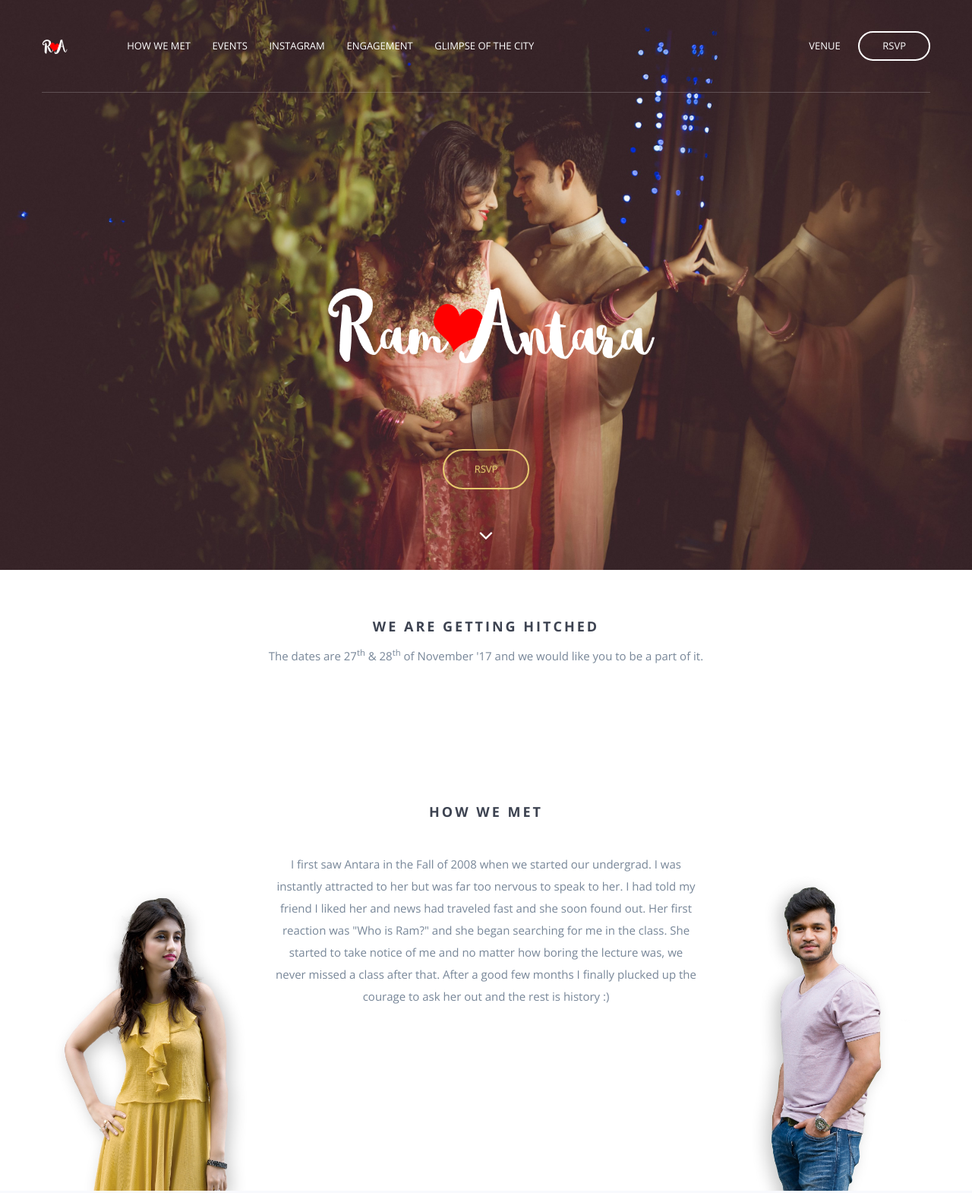
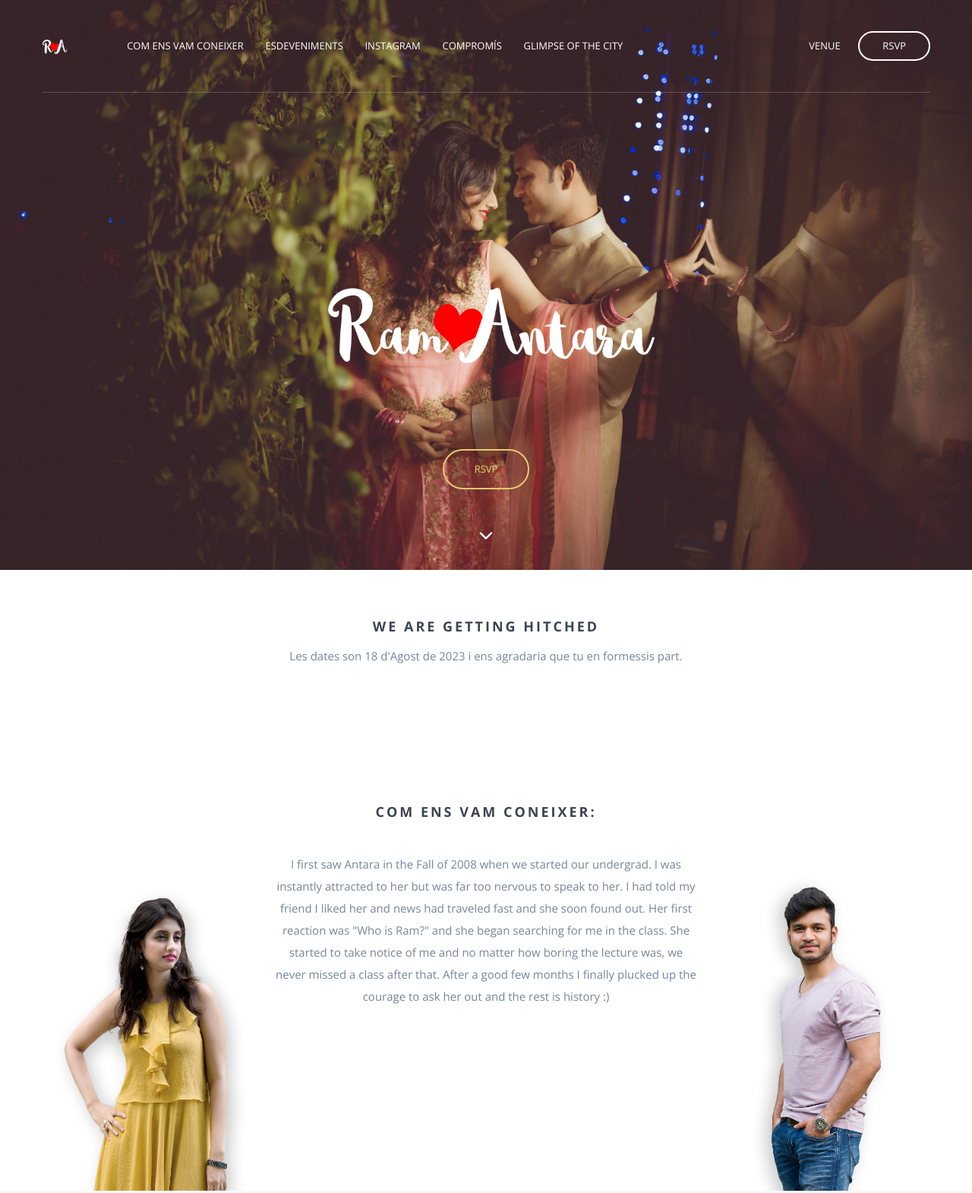
Before and after one commit to Marshall-Power/wedding-site, a website: page index.html in a window 1280 px wide. Shown: the top 1570 px of the page at 76% size. Drawn offline with nearby package versions, Linux system fonts and the light colour scheme; some packages are replaced by stand-ins of ours; grey boxes are pictures that could not be loaded; files whose address does not match are found by name.

Commit message:
Updated some strings

```diff
--- a/index.html
+++ b/index.html
@@ -73,10 +73,10 @@
                 <div class="header-nav">
                     <nav>
                         <ul class="primary-nav">
-                            <li><a href="#intro">How we met</a></li>
-                            <li><a href="#events">Events</a></li>
+                            <li><a href="#intro">Com ens vam coneixer</a></li>
+                            <li><a href="#events">Esdeveniments</a></li>
                             <li><a href="#instagram">Instagram</a></li>
-                            <li><a href="#eng-pics">Engagement</a></li>
+                            <li><a href="#eng-pics">Compromís</a></li>
                             <li class="hidden-sm hidden-xs"><a href="#video-bg">Glimpse of the city</a></li>
                         </ul>
                         <ul class="member-actions">
@@ -117,8 +117,7 @@
         <div class="row">
             <div class="col-md-12 text-center">
                 <h3>We are getting hitched</h3>
-                <p>The dates are 27<sup>th</sup> & 28<sup>th</sup> of November '17 and we would like you to be a part of
-                    it.</p>
+                <p>Les dates son 18 d'Agost de 2023 i ens agradaria que tu en formessis part.</p>
                 <div class="share-bar"></div>
             </div>
         </div>
@@ -129,7 +128,7 @@
     <div class="container">
         <div class="row">
             <div class="col-md-12 text-center">
-                <h3 class="header">How we met</h3>
+                <h3 class="header">Com ens vam coneixer:</h3>
             </div>
         </div>
         <div class="row">
@@ -470,7 +469,7 @@
                         <div class="col-md-12" id="alert-wrapper"></div>
                     </div>
                     <button class="btn-fill rsvp-btn">
-                        Yes, that's me!
+                        Enviar!
                     </button>
                 </form>
             </div>
@@ -483,7 +482,7 @@
         <div class="row">
             <div class="col-sm-12 text-center content">
                 <span class="to-top-wrapper"><a href="#top" class="to-top"><i class="fa fa-angle-up"></i></a></span>
-                <p>Crafted by Ram with lots of <span class="fa fa-heart pulse2"></span> for Antara</p>
+                <p>Creat per en Marcel amb molt d'amor <span class="fa fa-heart pulse2"></span> per l'Anna</p>
             </div>
         </div>
     </div>
```
